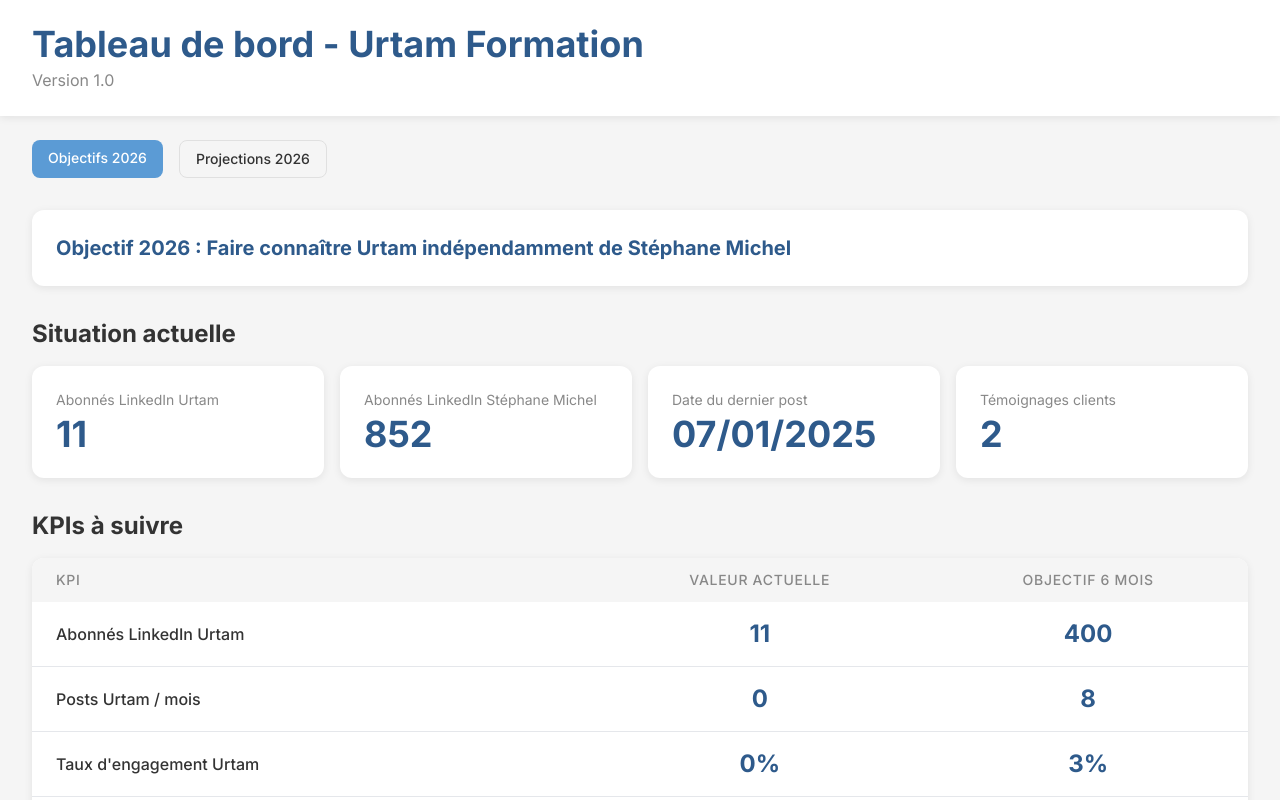
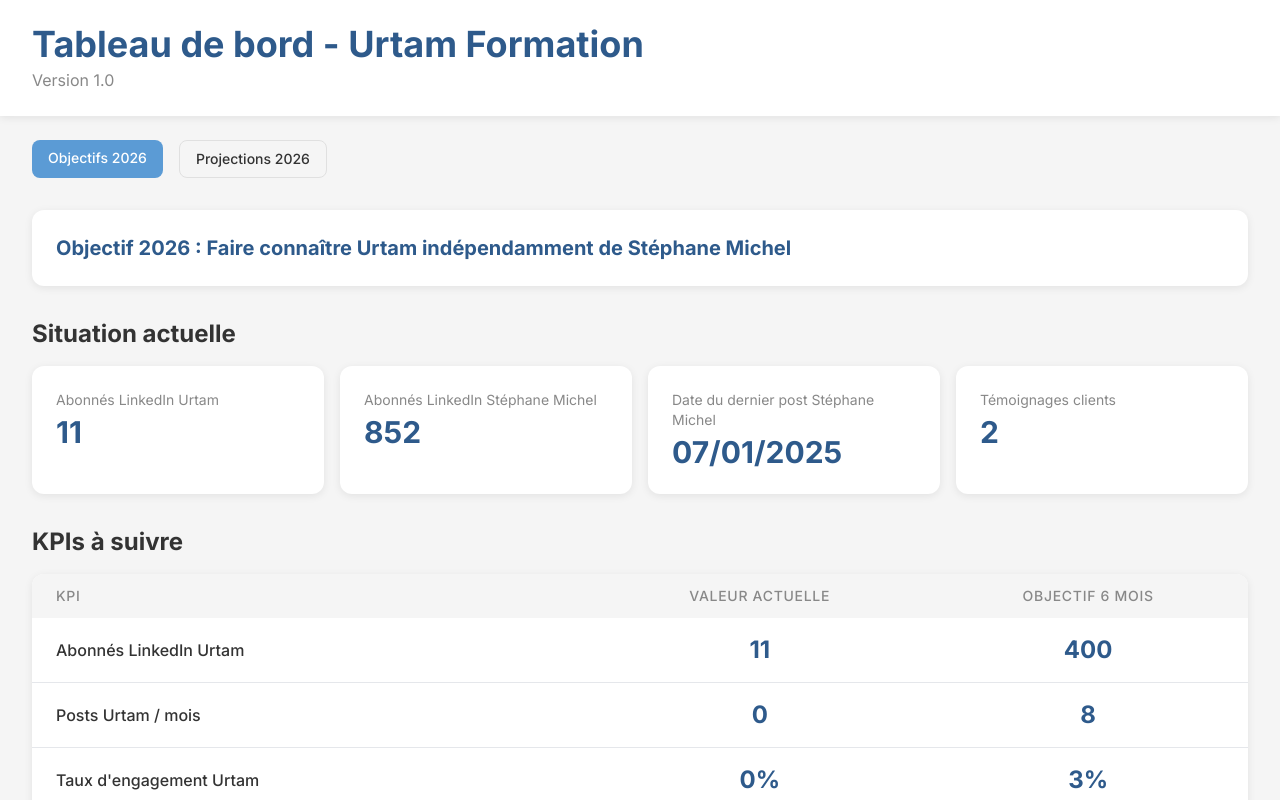
Before and after one commit to MaxDecVw/urtam-dashboard, a Next.js app: page / in a window 1280 px wide. Shown: the top 800 px of the page. Built offline with nearby package versions, Linux system fonts and the light colour scheme.

Commit message:
Update card title and reduce font size

```diff
--- a/app/page.tsx
+++ b/app/page.tsx
@@ -119,22 +119,22 @@
 
             <div className="bg-white p-6" style={{ borderRadius: '12px', boxShadow: '0 2px 8px rgba(0,0,0,0.08)' }}>
               <p className="text-sm mb-1" style={{ color: '#888888' }}>Abonnés LinkedIn Urtam</p>
-              <p className="text-4xl font-bold" style={{ color: '#2E5A8B' }}><CountUp end={data.urtam.linkedinFollowers} /></p>
+              <p className="text-3xl font-bold" style={{ color: '#2E5A8B' }}><CountUp end={data.urtam.linkedinFollowers} /></p>
             </div>
 
             <div className="bg-white p-6" style={{ borderRadius: '12px', boxShadow: '0 2px 8px rgba(0,0,0,0.08)' }}>
               <p className="text-sm mb-1" style={{ color: '#888888' }}>Abonnés LinkedIn Stéphane Michel</p>
-              <p className="text-4xl font-bold" style={{ color: '#2E5A8B' }}><CountUp end={data.stephaneMichel.linkedinFollowers} /></p>
+              <p className="text-3xl font-bold" style={{ color: '#2E5A8B' }}><CountUp end={data.stephaneMichel.linkedinFollowers} /></p>
             </div>
 
             <div className="bg-white p-6" style={{ borderRadius: '12px', boxShadow: '0 2px 8px rgba(0,0,0,0.08)' }}>
-              <p className="text-sm mb-1" style={{ color: '#888888' }}>Date du dernier post</p>
-              <p className="text-4xl font-bold" style={{ color: '#2E5A8B' }}>07/01/2025</p>
+              <p className="text-sm mb-1" style={{ color: '#888888' }}>Date du dernier post Stéphane Michel</p>
+              <p className="text-3xl font-bold" style={{ color: '#2E5A8B' }}>07/01/2025</p>
             </div>
 
             <div className="bg-white p-6" style={{ borderRadius: '12px', boxShadow: '0 2px 8px rgba(0,0,0,0.08)' }}>
               <p className="text-sm mb-1" style={{ color: '#888888' }}>Témoignages clients</p>
-              <p className="text-4xl font-bold" style={{ color: '#2E5A8B' }}><CountUp end={2} /></p>
+              <p className="text-3xl font-bold" style={{ color: '#2E5A8B' }}><CountUp end={2} /></p>
             </div>
 
           </div>
```
